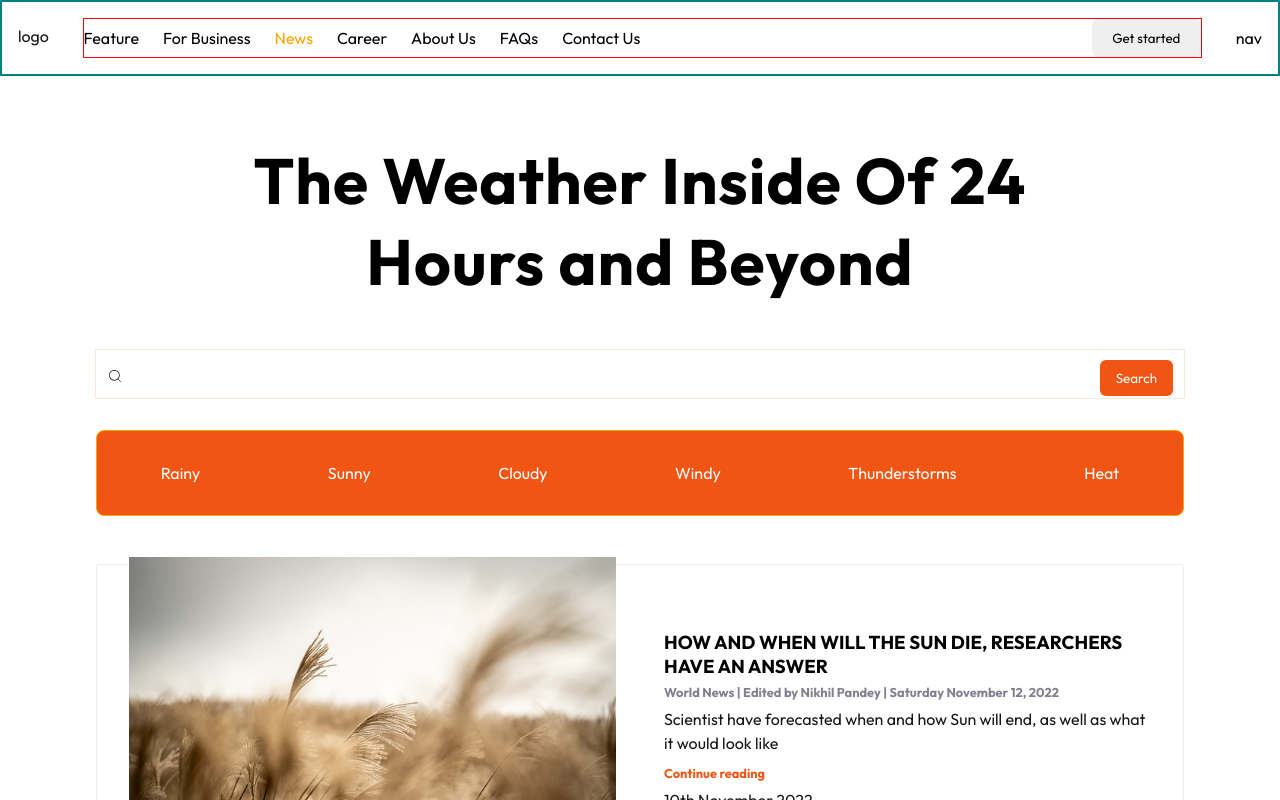
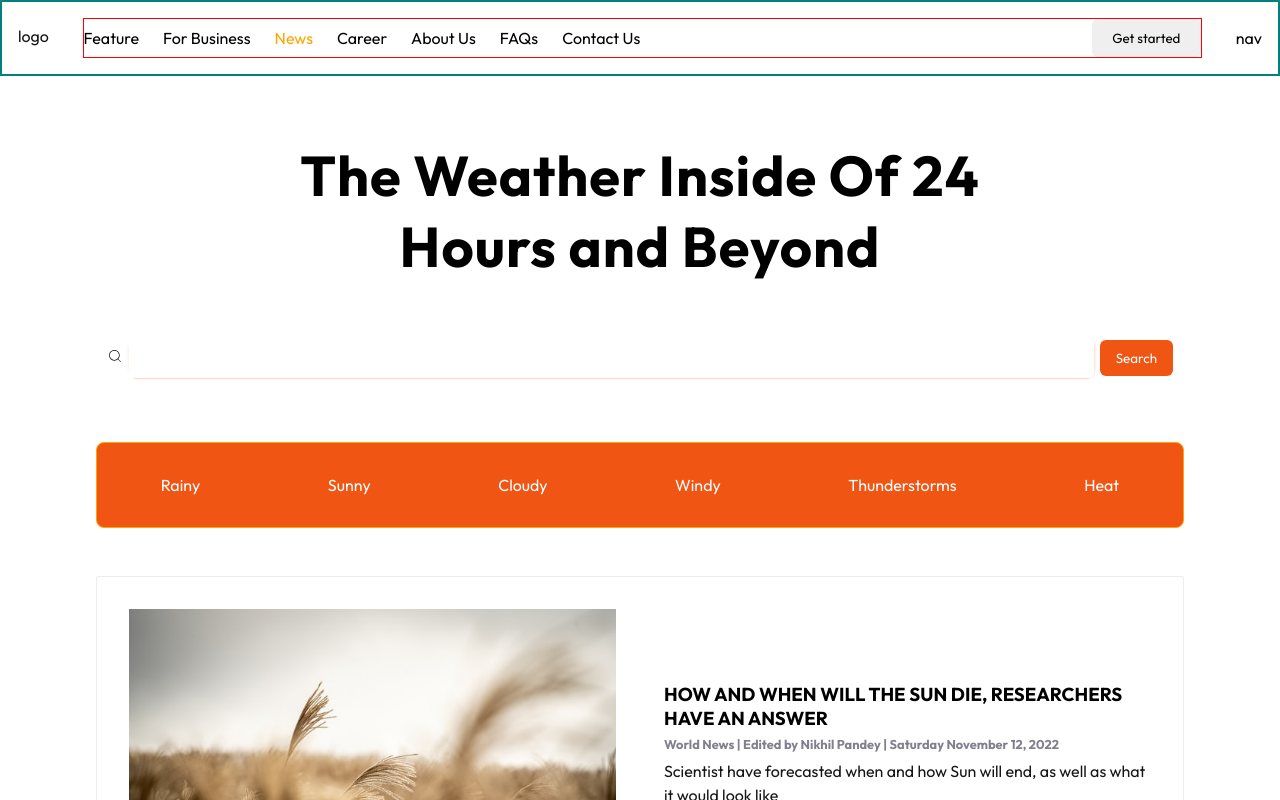
Before and after one commit to afolasope/weathery_news, a React (Create React App) app: page / in a window 1280 px wide. Shown: the top 800 px of the page. Built offline with nearby package versions, Linux system fonts and the light colour scheme.

Commit message:
style: adds border to input section

```diff
--- a/src/App.js
+++ b/src/App.js
@@ -161,7 +161,7 @@ const Wrapper = styled.div`
         font-size: 3rem;
       }
       @media (min-width: 900px) {
-        font-size: 5rem;
+        font-size: 4rem;
       }
     }
     .desktop-h1 {
@@ -170,7 +170,7 @@ const Wrapper = styled.div`
         padding: 2rem 0;
         display: block;
         font-weight: bolder;
-        font-size: 4rem;
+        font-size: 3.5rem;
       }
     }
     .input-control {
@@ -178,11 +178,17 @@ const Wrapper = styled.div`
       display: flex;
       justify-content: space-around;
       align-items: center;
-      box-shadow: 0px 0px 1px ${colors.bgPry};
+      @media (min-width: 800px) {
+        margin-bottom: 2rem;
+      }
       input {
         padding: 0.5rem 0.5rem;
         flex-basis: 90%;
+        box-shadow: 0 5px 2px -5px ${colors.bgPry}, -5px 0 5px -8px ${colors.bgPry},
+          3px 0 5px -5px ${colors.bgPry};
+        border-radius: 6px;
         border: none;
+        transition: all 0.3s ease-in;
         &:focus {
           outline: none;
         }
--- a/src/components/RectangleCard.js
+++ b/src/components/RectangleCard.js
@@ -43,7 +43,7 @@ const Wrapper = styled.article`
     gap: 3rem;
     padding: 2rem;
 
-    max-height: 20rem;
+    /* max-height: 20rem; */
   }
   .img-container {
     flex-basis: 50%;
```
